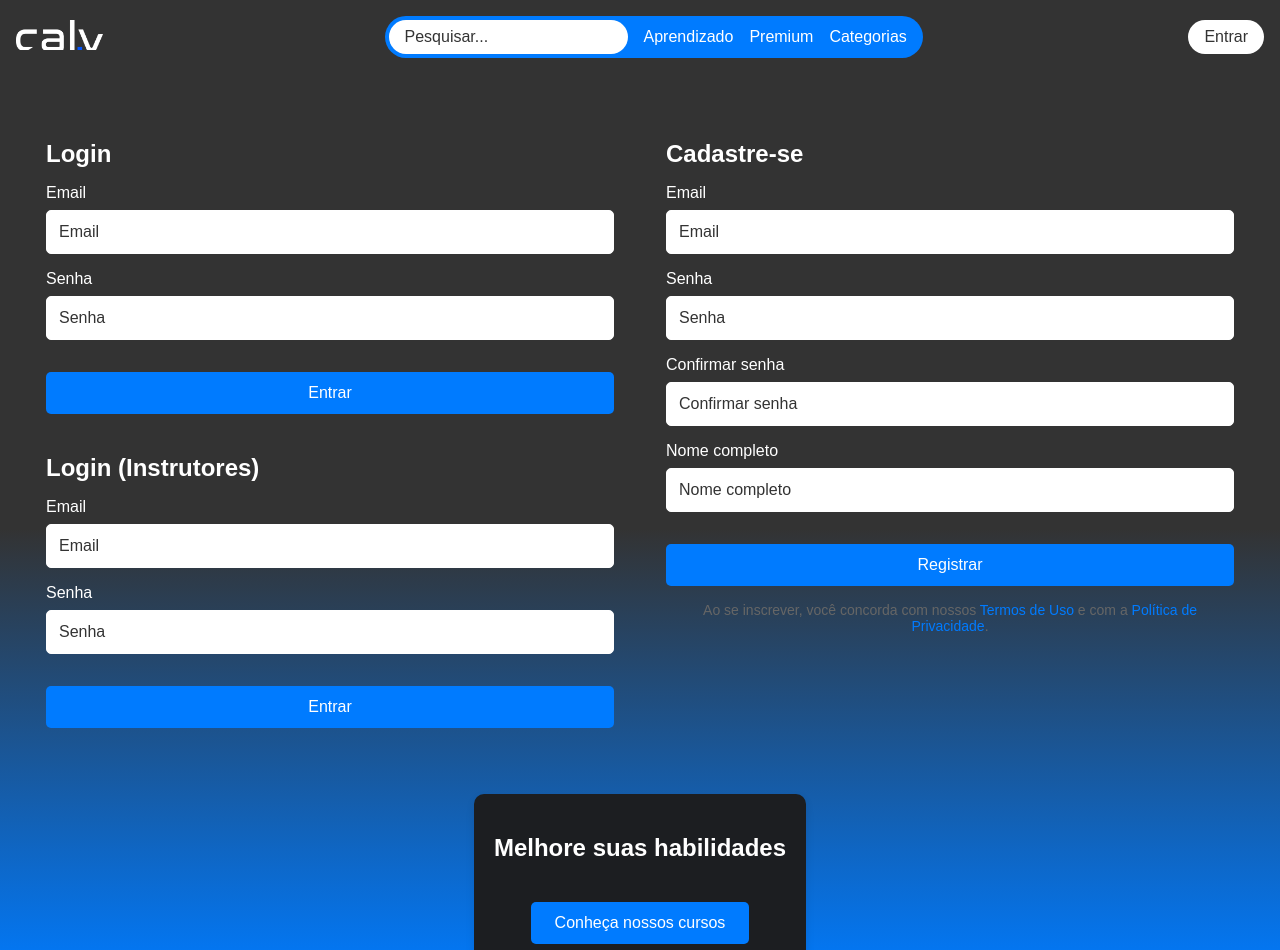
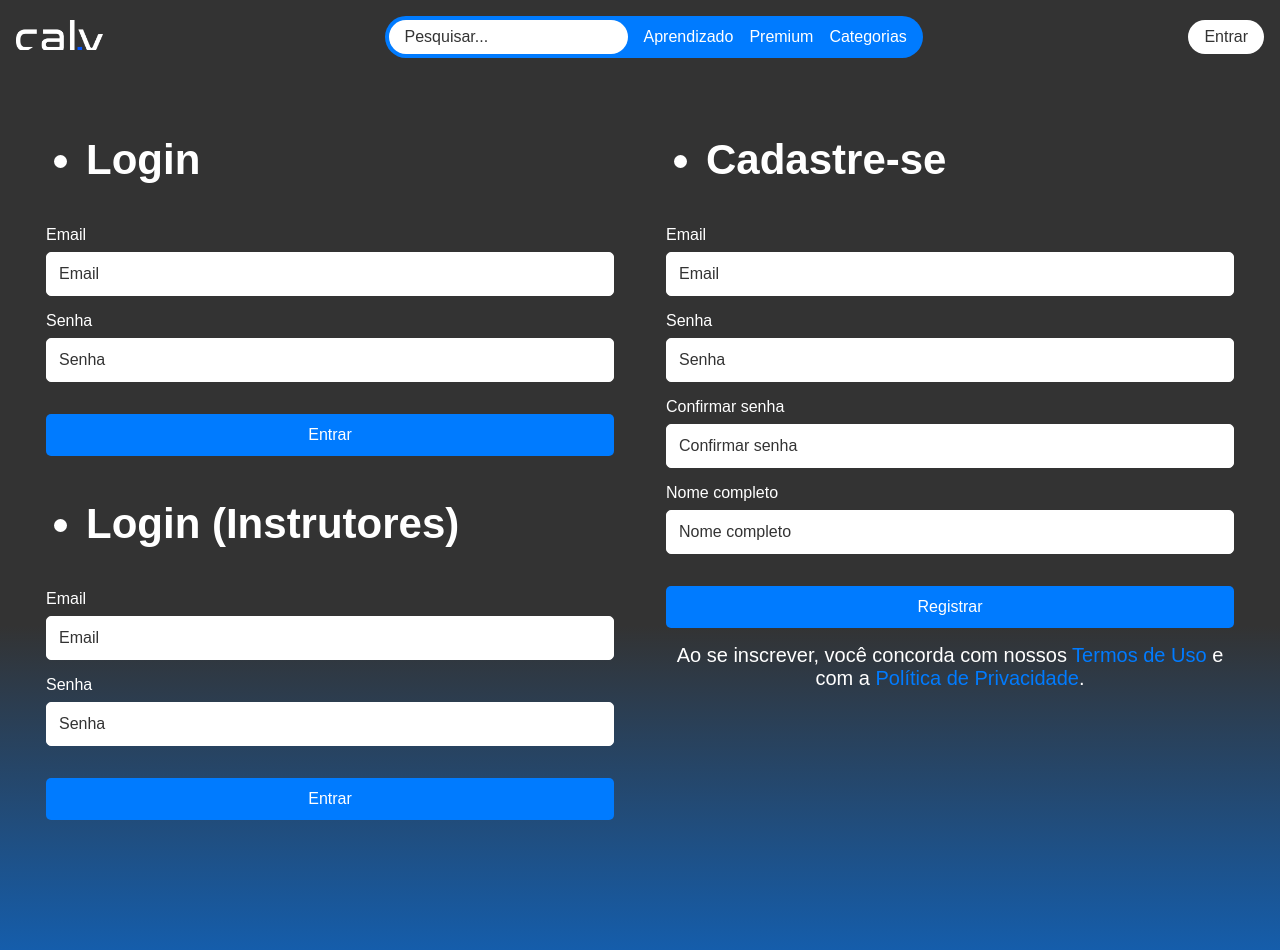
Before and after one commit to gguimaraesn/projeto-calv, a React (Vite) app: page /register in a window 1280 px wide. Shown: the top 950 px of the page. Built offline with nearby package versions, Linux system fonts and the light colour scheme.

Commit message:
changes em  Register

```diff
--- a/src/routes/Register.css
+++ b/src/routes/Register.css
@@ -44,9 +44,39 @@ body {
 .login-form h2,
 .login-form-instructors h2,
 .register-form h2 {
-  margin-bottom: 16px;
+  margin-bottom: 32px;
   text-align: left;
   color: #ffffff;
+}
+
+.login-form ul {
+  margin-top: 16px;
+  display: flex;
+  flex-direction: column;
+  align-items: left;
+  gap: 16px;
+  font-size: 42px;
+  font-weight: bold;
+}
+
+.login-form-instructors ul {
+  margin-top: 24px;
+  display: flex;
+  flex-direction: column;
+  align-items: left;
+  gap: 16px;
+  font-size: 42px;
+  font-weight: bold;
+}
+
+.register-form ul {
+  margin-top: 16px;
+  display: flex;
+  flex-direction: column;
+  align-items: left;
+  gap: 16px;
+  font-size: 42px;
+  font-weight: bold;
 }
 
 form {
@@ -94,8 +124,8 @@ form {
 
 .register-form p {
   margin-top: 16px;
-  font-size: 14px;
-  color: #666;
+  font-size: 20px;
+  color: #ffffff;
   text-align: center;
 }
 
@@ -113,31 +143,50 @@ a:hover {
 }
 
 .skills-container {
+  display: flex;
+  flex-direction: column;
+  justify-content: center;
+  align-items: center;
+  background-image: linear-gradient (to bottom, #333333, #333333, #007bff);
+  padding: 40px 20px;
+  border-radius: 10px;
+  width: 100%;
   text-align: center;
-  margin-top: 20px;
-  background-color: #1c1e21;
-  padding: 20px;
-  border-radius: 10px;
-  box-shadow: 0 4px 8px rgba(0, 0, 0, 0.1);
 }
 
 .skills-container h2 {
   color: #ffffff;
-  font-size: 24px;
+  font-size: 64px;
+  font-weight: bold;
   margin-bottom: 20px;
 }
 
+.skills-container hr {
+  width: 60px;
+  border: 2px solid #ffffff;
+  margin-bottom: 20px;
+}
+
+.skills-container h2::after {
+  content: '';
+  display: block;
+  width: 75%;
+  height: 2px;
+  background: #ffffff;
+  margin: 20px auto 0;
+}
+
+
 .courses-button {
   padding: 12px 24px;
-  background-color: #007bff;
+  background-color: #333333;
   color: white;
   border: none;
-  border-radius: 5px;
+  border-radius: 30px;
   font-size: 16px;
   cursor: pointer;
-  margin-top: 20px;
 }
 
 .courses-button:hover {
-  background-color: #0056b3;
+  background-color: #555555;
 }
--- a/src/routes/Register.jsx
+++ b/src/routes/Register.jsx
@@ -7,7 +7,9 @@ function Register() {
       <div className="form-section">
         <div className="login-container">
           <div className="login-form">
-            <h2>Login</h2>
+            <ul>
+              <li>Login</li>
+            </ul>
             <form>
               <div className="form-group">
                 <label htmlFor="email">Email</label>
@@ -22,7 +24,9 @@ function Register() {
           </div>
 
           <div className="login-form-instructors">
-            <h2>Login (Instrutores)</h2>
+            <ul>
+              <li>Login (Instrutores)</li>
+            </ul>
             <form>
               <div className="form-group">
                 <label htmlFor="instructor-email">Email</label>
@@ -39,7 +43,9 @@ function Register() {
 
         <div className="register-container">
           <div className="register-form">
-            <h2>Cadastre-se</h2>
+            <ul>
+              <li>Cadastre-se</li>
+            </ul>
             <form>
               <div className="form-group">
                 <label htmlFor="register-email">Email</label>
```
